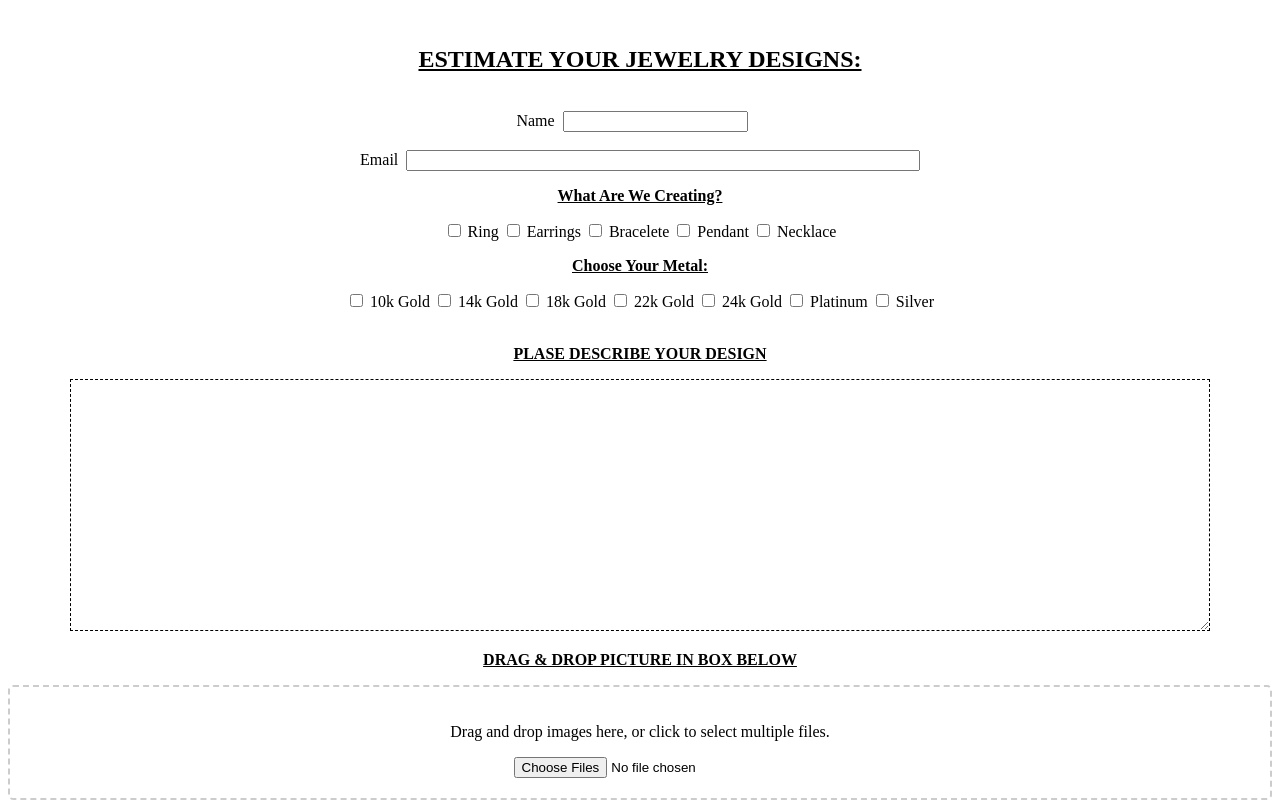
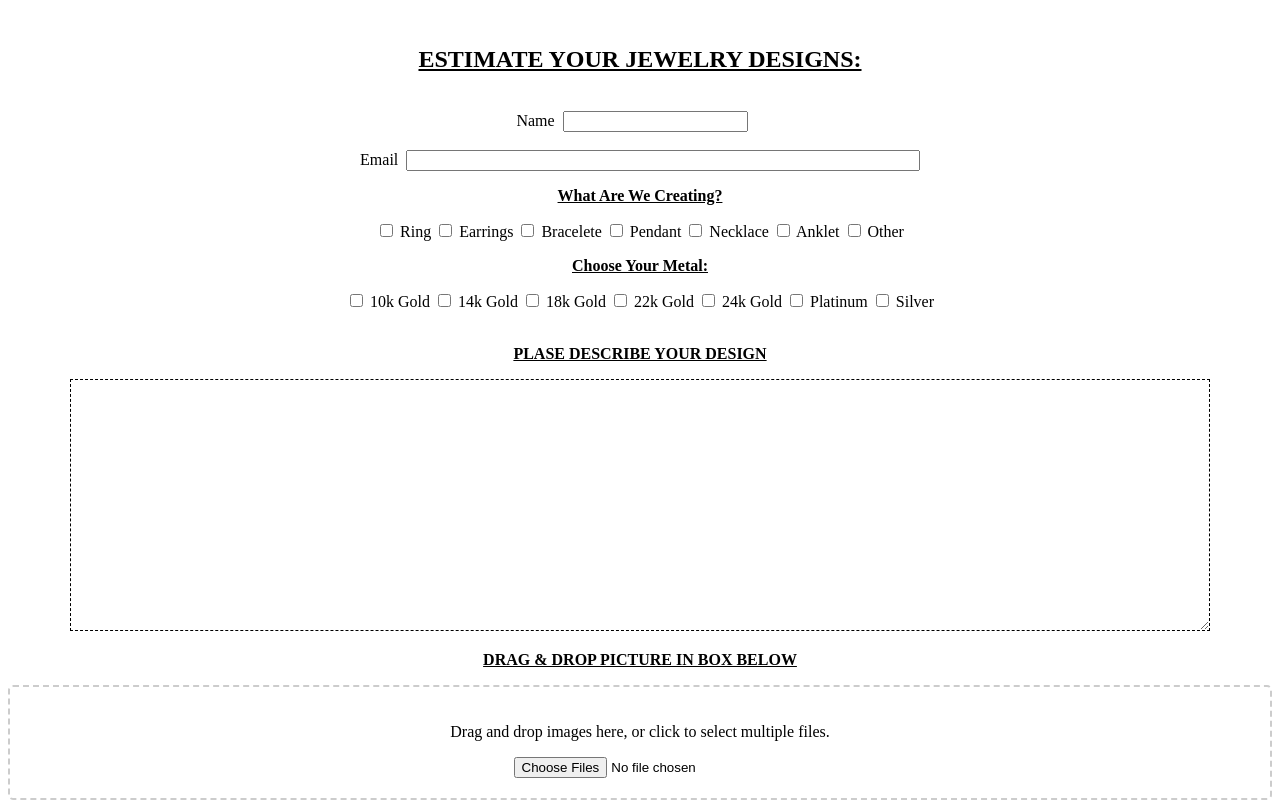
Before and after one commit to knightocto/bitgold, a plain HTML site: page index.html in a window 1280 px wide. Shown: the top 802 px of the page. Drawn offline with nearby package versions, Linux system fonts and the light colour scheme.

Commit message:
Update index.html

```diff
--- a/index.html
+++ b/index.html
@@ -19,7 +19,7 @@ Email&ensp;<input type="email" style="width:40%;"><BR>
 
 <p><b><u>What Are We Creating?</U></b></p>
 
-<input type="checkbox" name="designs" id="design1" value="Ring" onclick="return       ValidateSelection();">
+<input type="checkbox" name="designs" id="design1" value="Ring" onclick="return ValidateSelection();">
 <label for="design1">Ring</label>
 <input form="myForm" type="checkbox" name="Designs" id="design2"  value="Earrings" onclick="return ValidateSelection();">
 <label for="design2">Earrings</label>
@@ -29,7 +29,10 @@ Email&ensp;<input type="email" style="width:40%;"><BR>
 <label for="design4">Pendant</label>
 <input form="myForm" type="checkbox" name="Designs" id="design5"  value="Necklace" onclick="return ValidateSelection();">
 <label for="design5">Necklace</label>
-
+<input form="myForm" type="checkbox" name="Designs" id="design6"  value="Anklet" onclick="return ValidateSelection();">
+<label for="design6">Anklet</label>
+<input form="myForm" type="checkbox" name="Designs" id="design7"  value="Other" onclick="return ValidateSelection();">
+<label for="design7">Other</label>
 </form>
 
 <p><b><u>Choose Your Metal:</u></b></p>
```
